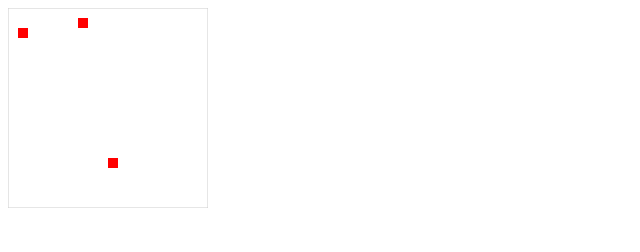
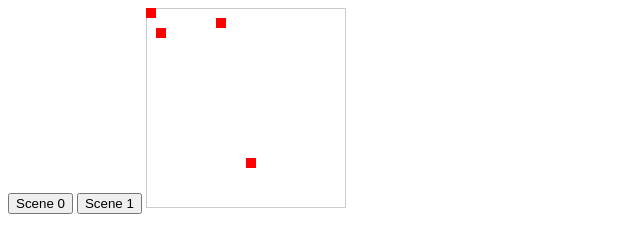
Before and after one commit to swypse/tank, a website built with webpack: page index.html in a window 1280 px wide. Shown: the whole page, without its empty margins (0-640 px from the left). Built offline with nearby package versions, Linux system fonts and the light colour scheme.

Commit message:
Game, scenes, active scene, app.game variable in global scope

```diff
--- a/app.js
+++ b/app.js
@@ -1,22 +1,39 @@
 import {Scene} from './core/scene';
+import {Layer} from './core/layer';
 import {Ui} from './src/layers/ui';
 import {Actor} from './core/actor';
 import {Context} from './core/context';
+import {Game} from './core/game';
+
+var g = new Game("Tanks")
+
+var uiLayer = new Ui("ui");
+
+var a = new Actor("actor", 10, 20);
+uiLayer.addActor(a);
+
+var a2 = new Actor("actor2", 70, 10);
+uiLayer.addActor(a2);
+
+var a3 = new Actor("actor3", 100, 150);
+uiLayer.addActor(a3);
+
+var s = new Scene("scene");
+s.addLayer(uiLayer);
+g.addScene(s);
+
+/* */
+var layer = new Layer("ui");
+uiLayer.addActor(new Actor("actor", 0, 0));
+var s2 = new Scene("scene 2");
+s2.addLayer(uiLayer);
+g.addScene(s2);
 
 
-var ui = new Ui("ui");
 
-var a = new Actor("actor", 10, 20);
-ui.addActor(a);
 
-var a2 = new Actor("actor2", 70, 10);
-ui.addActor(a2);
+g.setScene(1);
+g.setContext(new Context(200, 200));
+g.start();
 
-var a3 = new Actor("actor3", 100, 150);
-ui.addActor(a3);
-
-var s = new Scene("scene");
-s.addLayer(ui);
-
-var ctx = new Context(200, 200);
-s.draw(ctx);
+exports.game = g;
--- a/core/game.js
+++ b/core/game.js
@@ -1,29 +1,55 @@
+import {Scene} from './scene'
+
+var gameInterval = null,
+	gameSpeed = 1000;
+
 export class Game {
 	constructor(name) {
 		this.name = name;
 		this.scenes = [];
-		this.activeScene = 0;
+		this.activeSceneIndex = 0;
 	}
 
 	addScene(scene) {
+		if (!(scene instanceof Scene)) {
+			throw new Error(`scene is not instance of Scene`);
+		}
 		this.scenes.push(scene);
 	}
 
-	draw() {
+	setScene(sceneIndex) {
+		this.activeSceneIndex = parseInt(sceneIndex, 10);
+	}
+
+	setContext(ctx) {
+		this.ctx = ctx;
+	}
+
+
+	start() {
 		if (!this.validate()) {
 			return false;
 		}
-		console.log(`draw actor ${this.name}`);
+		gameInterval = setInterval(() => { this.draw() }, gameSpeed);
+	}
+
+	draw() {
+		console.log(`draw gem, scene ${this.activeSceneIndex}`);
+		this.scenes[this.activeSceneIndex].draw(this.ctx);
 	}
 
 	validate() {
 		let state = true;
+		if (!this.ctx) {
+			console.error("No context defined");
+			state = false;
+		}
 		if (!this.scenes.length) {
 			console.error("No scenes in current game");
 			state = false;
 		}
-		if (!this.scenes[this.activeScene]) {
-			console.error(`No scenes at index ${this.activeScene}`);
+		if (!this.scenes[this.activeSceneIndex]) {
+			console.error(`No scenes at index ${this.activeSceneIndex}`);
 			state = false;
 		}
 		return state;
--- a/index.html
+++ b/index.html
@@ -1,9 +1,17 @@
 <!DOCTYPE html>
 <html>
+
 <head>
-	<title></title>
+    <title></title>
 </head>
+
 <body>
-	<script src="build/app.js"></script>
+    <script src="build/app.js"></script>
+    <button onclick="app.game.setScene(0)">Scene 0</button>
+    <button onclick="app.game.setScene(1)">Scene 1</button>
+    <script>
+        // Game доступен здесь как app
+    </script>
 </body>
+
 </html>
--- a/webpack.config.js
+++ b/webpack.config.js
@@ -19,7 +19,7 @@ module.exports = {
 	watch: NODE_ENV == 'development',
 
 	watchOptions: {
-		aggregateTimeout: 100
+		aggregateTimeout: 50
 	},
 
 	devtool: NODE_ENV == 'development' ? 'source-map' : null,
```
